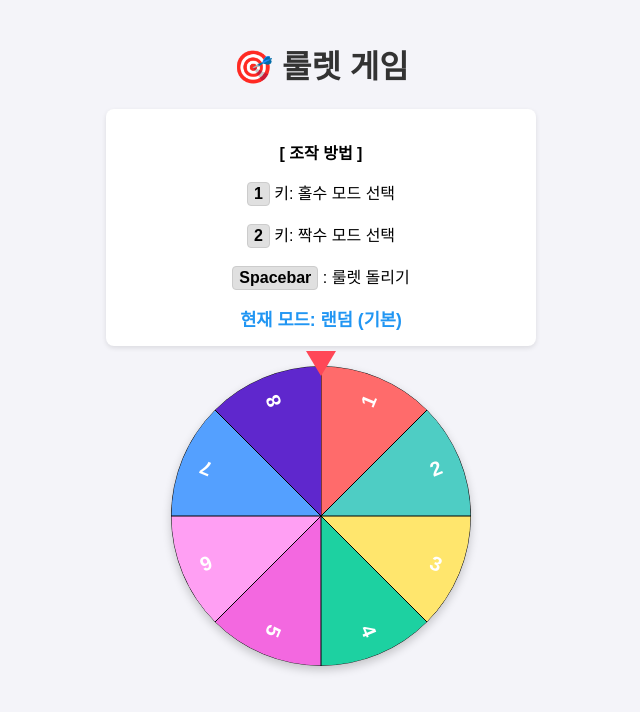
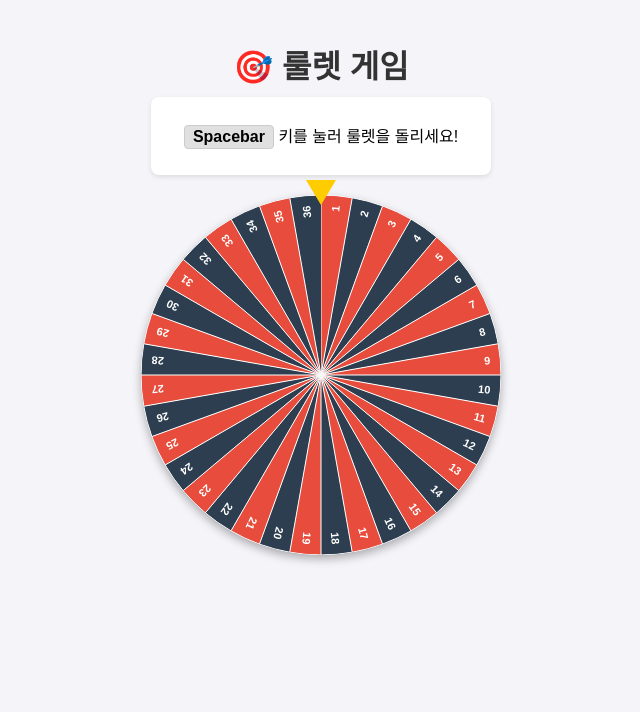
Before and after one commit to 26163-source/zkwlsh.io, a plain HTML site: page index.html in a window 1280 px wide. Shown: the whole page, without its empty margins (319-959 px from the left). Drawn offline with Linux system fonts and the light colour scheme.

Commit message:
Update index.html

```diff
--- a/index.html
+++ b/index.html
@@ -3,7 +3,7 @@
 <head>
     <meta charset="UTF-8">
     <meta name="viewport" content="width=device-width, initial-scale=1.0">
-    <title>미니게임 천국 - 룰렛 게임</title>
+    <title>36칸 룰렛 게임</title>
     <style>
         body {
             font-family: 'Arial', sans-serif;
@@ -15,13 +15,14 @@
 
         h1 {
             color: #333;
+            margin-bottom: 10px;
         }
 
         .instruction {
             background-color: #fff;
             border-radius: 8px;
-            padding: 15px;
-            max-width: 400px;
+            padding: 10px 20px;
+            max-width: 300px;
             margin: 0 auto 20px;
             box-shadow: 0 2px 5px rgba(0,0,0,0.1);
         }
@@ -31,25 +32,18 @@
             background: #e0e0e0;
             border: 1px solid #ccc;
             border-radius: 4px;
-            padding: 2px 6px;
+            padding: 2px 8px;
             font-weight: bold;
-        }
-
-        .mode-status {
-            font-size: 1.1rem;
-            font-weight: bold;
-            color: #2196F3;
-            margin-top: 10px;
         }
 
         .roulette-container {
             position: relative;
-            width: 320px;
-            height: 320px;
+            width: 360px;
+            height: 360px;
             margin: 0 auto;
         }
 
-        /* 당첨 화살표 */
+        /* 상단 당첨 화살표 */
         .pointer {
             position: absolute;
             top: -15px;
@@ -59,13 +53,13 @@
             height: 0;
             border-left: 15px solid transparent;
             border-right: 15px solid transparent;
-            border-top: 25px solid #ff4757;
+            border-top: 25px solid #ffcc00;
             z-index: 10;
         }
 
         canvas {
             border-radius: 50%;
-            box-shadow: 0 4px 10px rgba(0,0,0,0.2);
+            box-shadow: 0 4px 10px rgba(0,0,0,0.3);
             transition: transform 4s cubic-bezier(0.15, 0.99, 0.18, 1);
         }
 
@@ -73,8 +67,8 @@
             margin-top: 25px;
             font-size: 1.5rem;
             font-weight: bold;
-            color: #2ed573;
-            height: 30px;
+            color: #333;
+            height: 35px;
         }
     </style>
 </head>
@@ -83,16 +77,12 @@
     <h1>🎯 룰렛 게임</h1>
 
     <div class="instruction">
-        <p><strong>[ 조작 방법 ]</strong></p>
-        <p><span class="key-badge">1</span> 키: 홀수 모드 선택</p>
-        <p><span class="key-badge">2</span> 키: 짝수 모드 선택</p>
-        <p><span class="key-badge">Spacebar</span> : 룰렛 돌리기</p>
-        <div id="modeStatus" class="mode-status">현재 모드: 랜덤 (기본)</div>
+        <p><span class="key-badge">Spacebar</span> 키를 눌러 룰렛을 돌리세요!</p>
     </div>
 
     <div class="roulette-container">
         <div class="pointer"></div>
-        <canvas id="rouletteCanvas" width="300" height="300"></canvas>
+        <canvas id="rouletteCanvas" width="360" height="360"></canvas>
     </div>
 
     <div id="result"></div>
@@ -100,16 +90,13 @@
     <script>
         const canvas = document.getElementById('rouletteCanvas');
         const ctx = canvas.getContext('2d');
-        const modeStatus = document.getElementById('modeStatus');
         const resultDiv = document.getElementById('result');
 
-        // 룰렛 조각 데이터 (1부터 8까지)
-        const numbers = [1, 2, 3, 4, 5, 6, 7, 8];
-        const colors = ['#ff6b6b', '#4ecdc4', '#ffe66d', '#1dd1a1', '#f368e0', '#ff9ff3', '#54a0ff', '#5f27cd'];
+        // 1부터 36까지 숫자 생성
+        const numbers = Array.from({ length: 36 }, (_, i) => i + 1);
         const numSegments = numbers.length;
-        const segmentAngle = 360 / numSegments; // 조각당 각도 (45도)
+        const segmentAngle = 360 / numSegments; // 10도씩 36칸
 
-        let selectedMode = 'ALL'; // 'ALL', 'ODD', 'EVEN'
         let isSpinning = false;
         let currentRotation = 0;
 
@@ -119,85 +106,71 @@
             ctx.clearRect(0, 0, canvas.width, canvas.height);
 
             for (let i = 0; i < numSegments; i++) {
+                const num = numbers[i];
                 const startAngle = (i * segmentAngle - 90) * Math.PI / 180;
                 const endAngle = ((i + 1) * segmentAngle - 90) * Math.PI / 180;
 
-                // 부채꼴 그리기
+                // 홀수는 붉은색(#e74c3c), 짝수는 검은색(#2c3e50)
+                const color = (num % 2 !== 0) ? '#e74c3c' : '#2c3e50';
+
+                // 부채꼴 조각 그리기
                 ctx.beginPath();
                 ctx.moveTo(radius, radius);
                 ctx.arc(radius, radius, radius, startAngle, endAngle);
-                ctx.fillStyle = colors[i];
+                ctx.fillStyle = color;
                 ctx.fill();
+                ctx.strokeStyle = "#fff";
+                ctx.lineWidth = 1;
                 ctx.stroke();
 
-                // 숫자 텍스트 그리기
+                // 숫자 텍스트 입력
                 ctx.save();
                 ctx.translate(radius, radius);
                 ctx.rotate(startAngle + (segmentAngle * Math.PI / 360));
                 ctx.textAlign = "right";
-                ctx.fillStyle = "#fff";
-                ctx.font = "bold 20px Arial";
-                ctx.fillText(numbers[i], radius - 20, 7);
+                ctx.fillStyle = "#ffffff";
+                ctx.font = "bold 11px Arial";
+                ctx.fillText(num, radius - 10, 4);
                 ctx.restore();
             }
         }
 
-        // 키보드 이벤트 처리
+        // 스페이스바 키 입력 감지
         window.addEventListener('keydown', (e) => {
-            if (isSpinning) return; // 돌고 있을 때는 키 입력 무시
-
-            if (e.key === '1') {
-                selectedMode = 'ODD';
-                modeStatus.innerText = "현재 모드: [1번] 홀수 전용";
-                modeStatus.style.color = "#ff4757";
-            } else if (e.key === '2') {
-                selectedMode = 'EVEN';
-                modeStatus.innerText = "현재 모드: [2번] 짝수 전용";
-                modeStatus.style.color = "#2ed573";
-            } else if (e.code === 'Space') {
-                e.preventDefault(); // 스페이스바 페이지 스크롤 방지
-                spinWheel();
+            if (e.code === 'Space') {
+                e.preventDefault(); // 스페이스바 화면 스크롤 방지
+                if (!isSpinning) {
+                    spinWheel();
+                }
             }
         });
 
-        // 룰렛 돌리기 함수
+        // 룰렛 회전 및 무작위 추첨 함수
         function spinWheel() {
             isSpinning = true;
-            resultDiv.innerText = "룰렛이 도는 중...";
+            resultDiv.innerText = "룰렛이 돌고 있습니다...";
 
-            // 조건에 맞는 숫자를 필터링
-            let targetNumbers = numbers;
-            if (selectedMode === 'ODD') {
-                targetNumbers = numbers.filter(n => n % 2 !== 0); // [1, 3, 5, 7]
-            } else if (selectedMode === 'EVEN') {
-                targetNumbers = numbers.filter(n => n % 2 === 0); // [2, 4, 6, 8]
-            }
-
-            // 필터링된 숫자 중 무작위 1개 선택
-            const winningNumber = targetNumbers[Math.floor(Math.random() * targetNumbers.length)];
+            // 1 ~ 36 사이 무작위 숫자 선택
+            const winningNumber = Math.floor(Math.random() * 36) + 1;
             const targetIndex = numbers.indexOf(winningNumber);
 
-            // 해당 숫자가 상단 화살표(12시 방향)에 멈추도록 각도 계산
+            // 해당 숫자가 12시 방향 화살표 위치로 오도록 각도 계산
             const targetSegmentAngle = targetIndex * segmentAngle;
-
-            // 바퀴를 최소 5바퀴(1800도) 이상 회전시킨 후 정확한 위치에 정지하도록 설정
-            const extraRounds = 360 * 5;
+            const extraRounds = 360 * 5; // 최소 5바퀴 회전
             const targetAngle = extraRounds + (360 - targetSegmentAngle) - (segmentAngle / 2);
 
-            // 이전 회전 각도 누적
             currentRotation += targetAngle - (currentRotation % 360);
-
-            // CSS transition을 이용해 애니메이션 실행
             canvas.style.transform = `rotate(${currentRotation}deg)`;
 
-            // 4초 후 정지 및 결과 출력
+            // 4초 후 회전이 끝나면 결과 출력
             setTimeout(() => {
                 isSpinning = false;
-                resultDiv.innerText = `🎉 당첨 결과: ${winningNumber} (${winningNumber % 2 === 0 ? '짝수' : '홀수'}) 🎉`;
+                const colorName = (winningNumber % 2 !== 0) ? "붉은색(홀수)" : "검은색(짝수)";
+                resultDiv.innerText = `🎉 당첨 결과: ${winningNumber}번 [${colorName}] 🎉`;
             }, 4000);
         }
 
-        // 초기 화면 그리기
+        // 초기 룰렛 화면 출력
         drawWheel();
     </script>
 </body>
```
